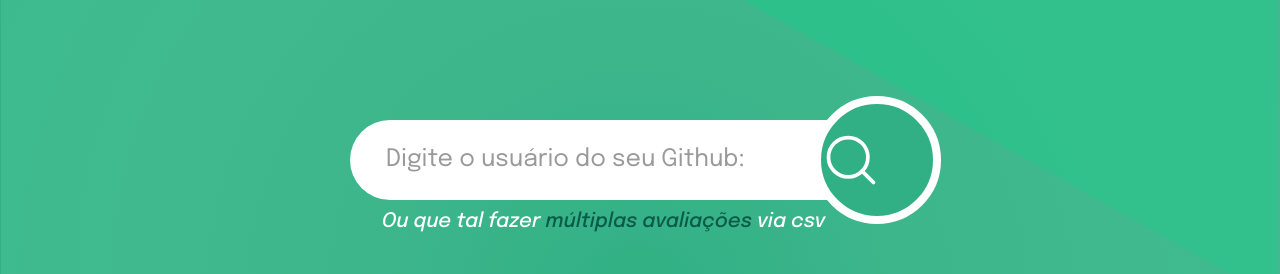
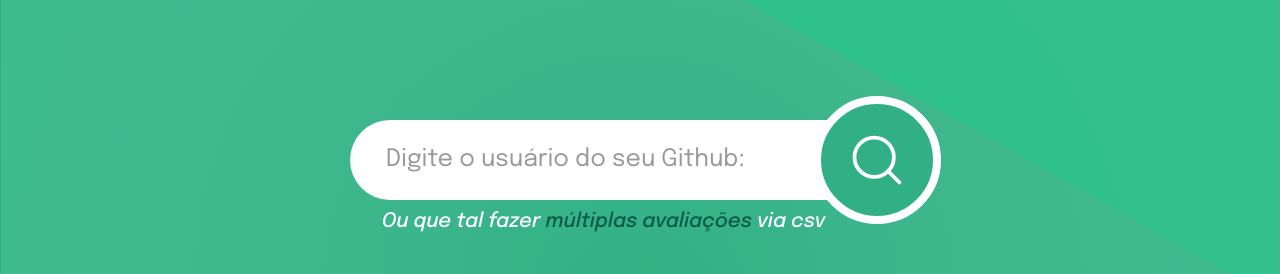
Before and after one commit to irahel/Trybe-Github-Evaluator-Front, a React (Vite) app: page / in a window 1280 px wide. Shown: the part 418-692 px from the top of the page. Built offline with nearby package versions, Linux system fonts and the light colour scheme.

Commit message:
fix: fix search icon pos

```diff
--- a/src/components/Search.tsx
+++ b/src/components/Search.tsx
@@ -26,7 +26,6 @@ export function Search({loadingIndicator, redirectIndicator}: formProps){
 
   const navigate = useNavigate();
 
-    /*TODO: validações e try catch*/
   async function handleCalculateAval(event: FormEvent){
     event.preventDefault();
     loadingIndicator(true);
@@ -104,12 +103,14 @@ export function Search({loadingIndicator, redirectIndicator}: formProps){
               className='w-32 h-32 bg-[#30B084]
               rounded-full absolute left-[463px]
               border-white border-8
+              flex
+              justify-center
               items-center
               hover:bg-[#0B5A47]
               hover:border-[10px]'
               >
                 <Link to={`aval/irahel`}/>
-              <MagnifyingGlass className='flex' color='white' size={60} />
+              <MagnifyingGlass color='white' size={60} />
             </button>
           </div>
 
```
